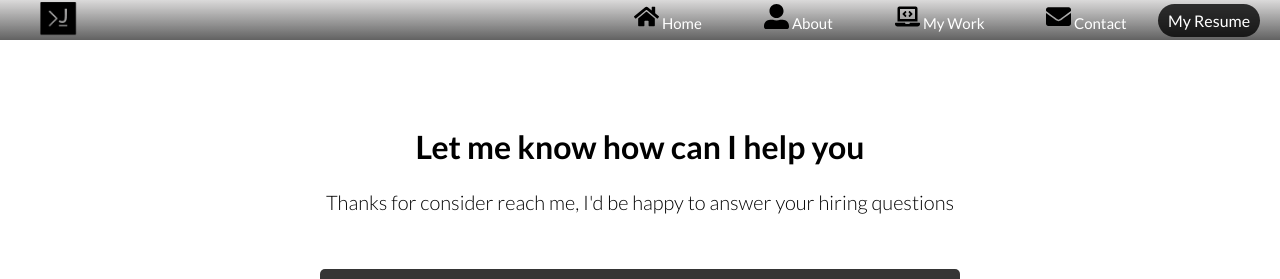
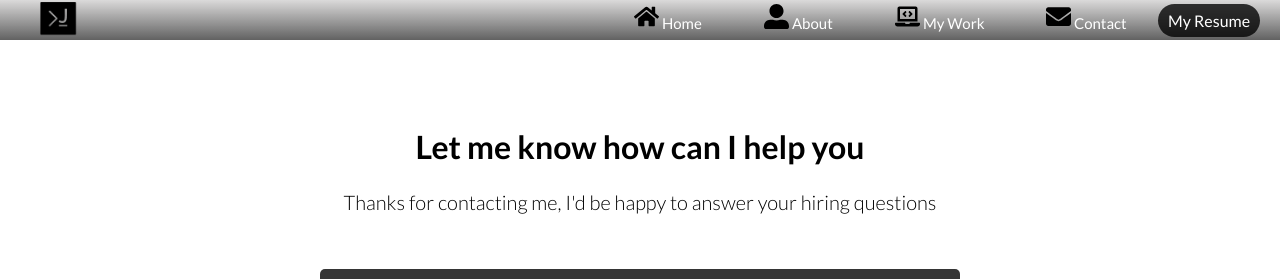
Before and after one commit to ing-arriola/personalBlog, a React (Create React App) app: page /contact in a window 1280 px wide. Shown: the top 279 px of the page. Built offline with nearby package versions, Linux system fonts and the light colour scheme.

Commit message:
testing continuos deploy

```diff
--- a/src/components/Contact/Contact.js
+++ b/src/components/Contact/Contact.js
@@ -11,8 +11,7 @@ const Contact = () => {
       <div className="contact-title">
         <h1>Let me know how can I help you</h1>
         <p className="contac-descirption">
-          Thanks for consider reach me, I'd be happy to answer your hiring
-          questions
+          Thanks for contacting me, I'd be happy to answer your hiring questions
         </p>
       </div>
       <form className="contact-form">
```
Also changed, not shown: 2 other files (tests, documents, lock files or other folders).
